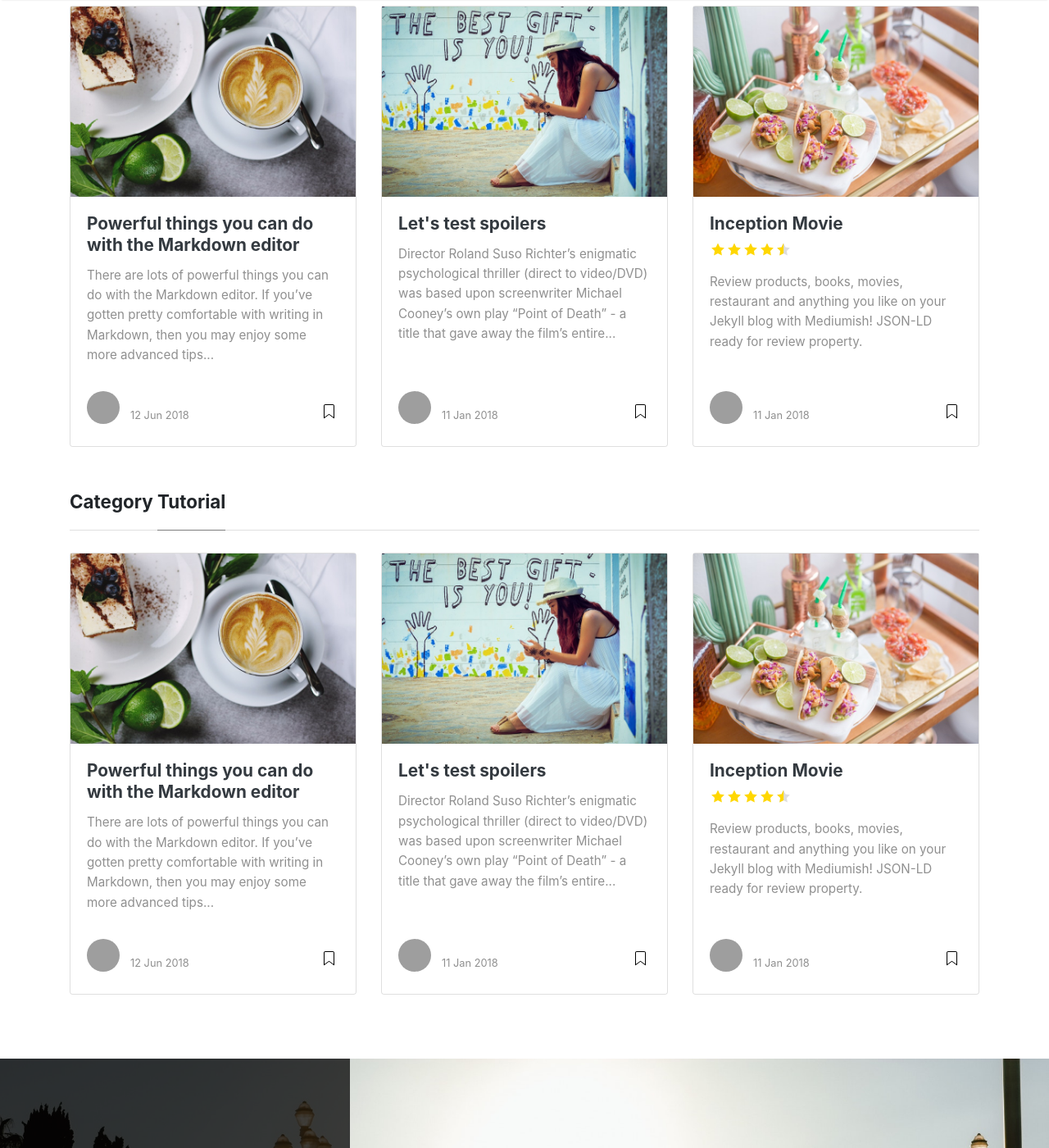
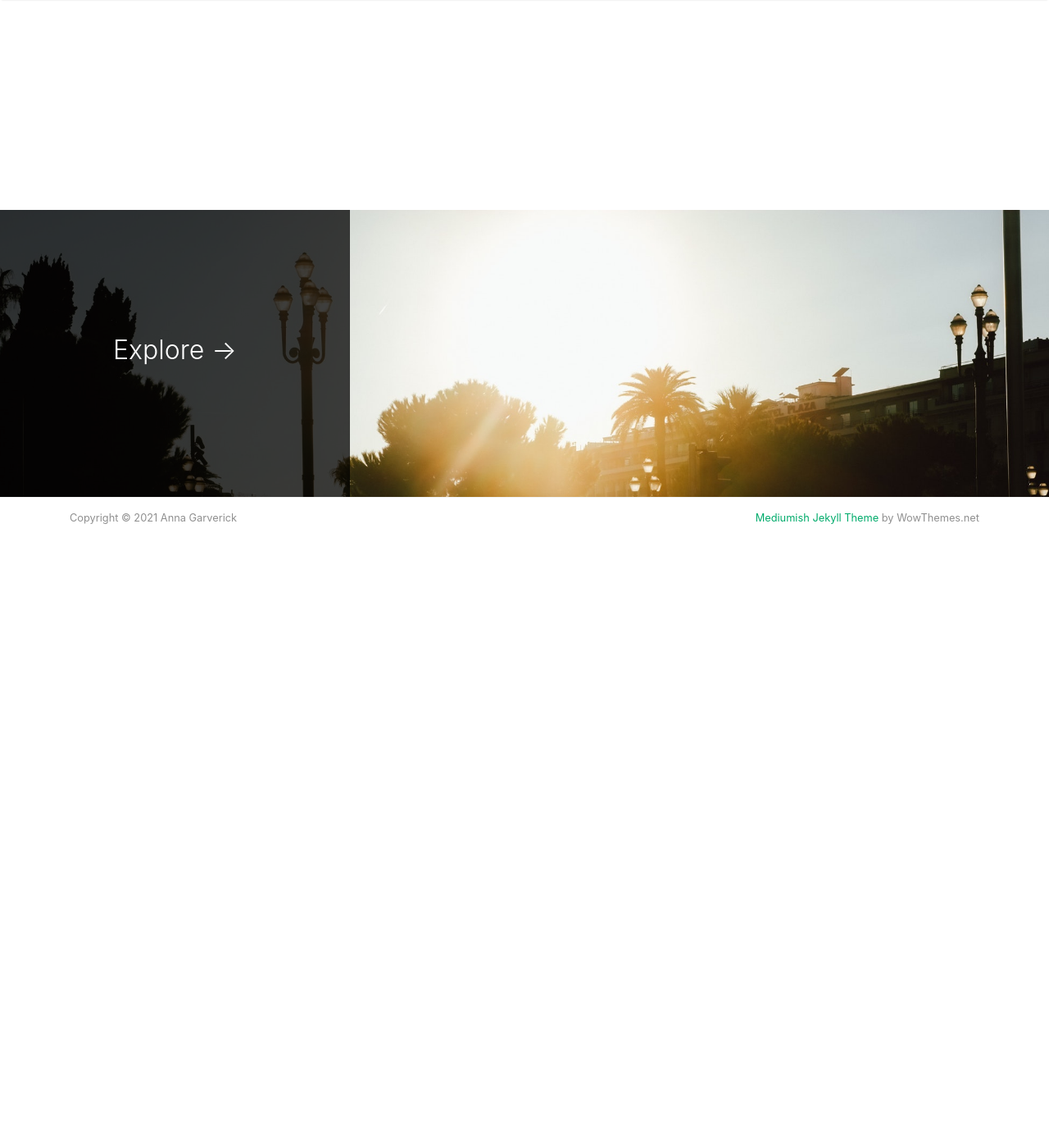
Before and after one commit to roy2909/roy2909.github.io, a Jekyll site: the page built from _pages/categories.md, in a window 1280 px wide and 1400 px high, scrolled down 307 px. Shown: the whole window at 82% size. Built offline with Jekyll 4.4.1, drawn with Linux system fonts in a browser that asks for light colours; nearby versions of some CDN libraries; after the commit the page ends 1022 px from its top, so only the background shows below that; some of the changed text lies outside the part shown; grey boxes are pictures that could not be loaded.

Commit message:
Updating Layout

````diff
--- a/_config.yml
+++ b/_config.yml
@@ -63,4 +63,4 @@ adsense-data-ad-slot: "1363087678"
 # Lazy Images ("enabled" or "disabled")
 lazyimages: "disabled"
 
-exclude: [changelog.md, LICENSE.txt, README.md, Gemfile, Gemfile.lock]
+exclude: [post_template.md, changelog.md, LICENSE.txt, README.md, Gemfile, Gemfile.lock]
--- a/_posts/2018-01-11-customer-service.md
+++ /dev/null
@@ -1,31 +0,0 @@
----
-layout: post
-title:  "Inception Movie"
-author: john
-categories: [ Jekyll, tutorial ]
-tags: [red, yellow]
-image: assets/images/11.jpg
-description: "My review of Inception movie. Acting, plot and something else in this short description."
-featured: true
-hidden: true
-rating: 4.5
----
-
-Review products, books, movies, restaurant and anything you like on your Jekyll blog with Mediumish! JSON-LD ready for review property.
-
-#### How to use?
-
-It's actually really simple! Add the rating in your YAML front matter. It also supports halfs:
-
-```html
----
-layout: post
-title:  "Inception Movie"
-author: john
-categories: [ Jekyll, tutorial ]
-tags: [red, yellow]
-image: assets/images/11.jpg
-description: "My review of Inception movie. Actors, directing and more."
-rating: 4.5
----
-```
--- a/_posts/2018-01-11-quick-start-guide.md
+++ /dev/null
@@ -1,27 +0,0 @@
----
-layout: post
-title:  "Let's test spoilers"
-author: sal
-categories: [ Jekyll, tutorial ]
-image: assets/images/12.jpg
-featured: true
-hidden: true
----
-
-Director Roland Suso Richter's enigmatic psychological thriller (direct to video/DVD) was based upon screenwriter Michael Cooney's own play "Point of Death" - a title that gave away the film's entire plot twist premise.
-
-As in many similar films, such as Jacob's Ladder (1990), Soul Survivors (2001), and The Butterfly Effect (2004), events and people were thoroughly distorted and confused because the protagonist was at the point of death. The tagline was misleading:
-
-"When You Don't Have a Memory, How Can You Remember Who to Trust?"
-
-The mind-warping film opened with a hospital patient Simon Cable (Ryan Phillippe) awakening in a <span class="spoiler"> hospital with little knowledge (amnesia perhaps?) of what had happened, and why he was there, etc. He was told by attending Dr. Jeremy Newman (Stephen Rea) that it was July 29, 2002 (Simon thought it was the year 2000 - he was confused - he heard a doctor say 20:00 hours!) and that he had died for two minutes from cardiac arrest following the near-fatal accident -- but he had been revived ("You're as good as new").</span> Dr. Newman: "Simon, this is the 29th of July. The year is 2002. And your wife, whose name is Anna, is waiting outside."
-
-(The doctor left off four crucial additional words, revealed in the film's ending.) (Spoiler: Simon had died and was not resuscitated!).
-
-A major clue to everything that truly happened was the scene that played next under the credits - hospital staff failed to bring a patient back to life with a defibrillator after a car accident. Chest compressions failed and there was no pulse. A second major clue was provided by hospital orderly Travis (Stephen Graham): <span class="spoiler">Everybody dies. No mystery there. But why and how everyone dies. Now, there's a mystery worth solving. Probably the biggest mystery there is.</span>
-
-#### So how do we do spoilers?
-
-```html
-<span class="spoiler">My hidden paragraph here.</span>
-```
````
Also changed, not shown: _posts/post_template.md (renamed from _posts/2018-06-12-powerful-things-markdown-editor.md).
